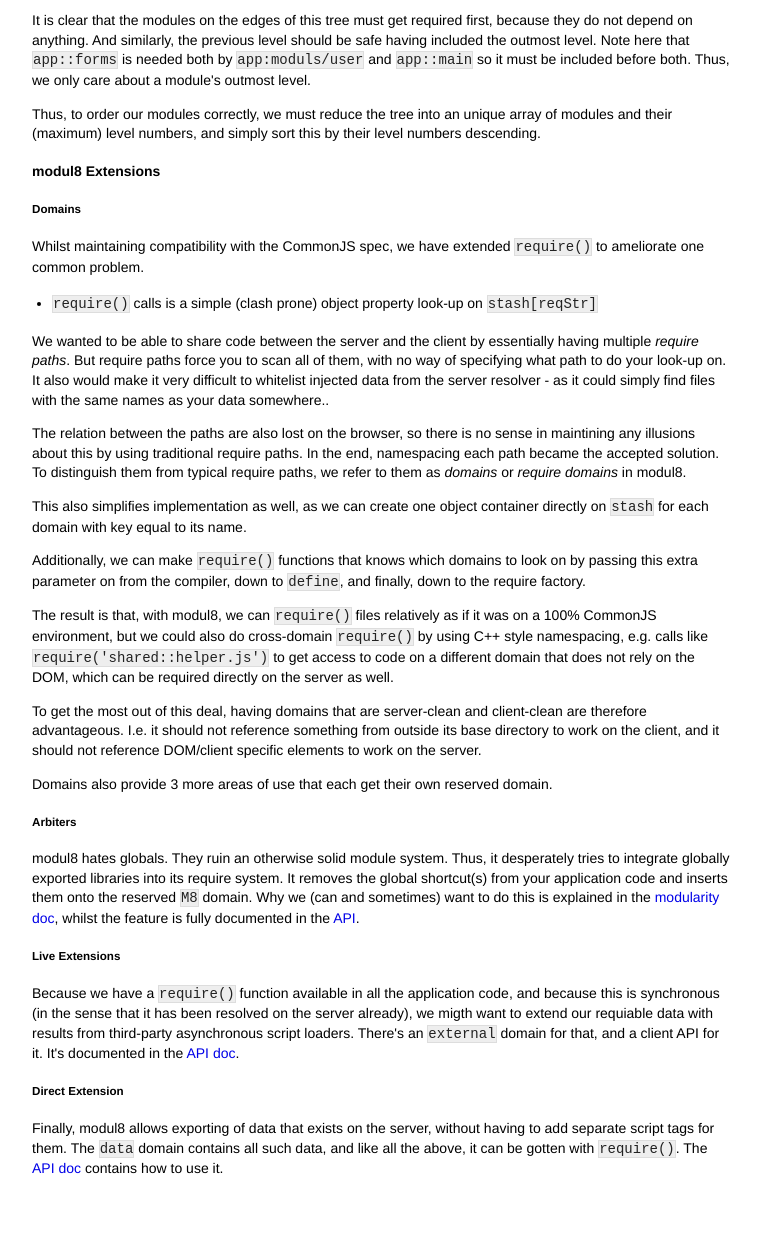
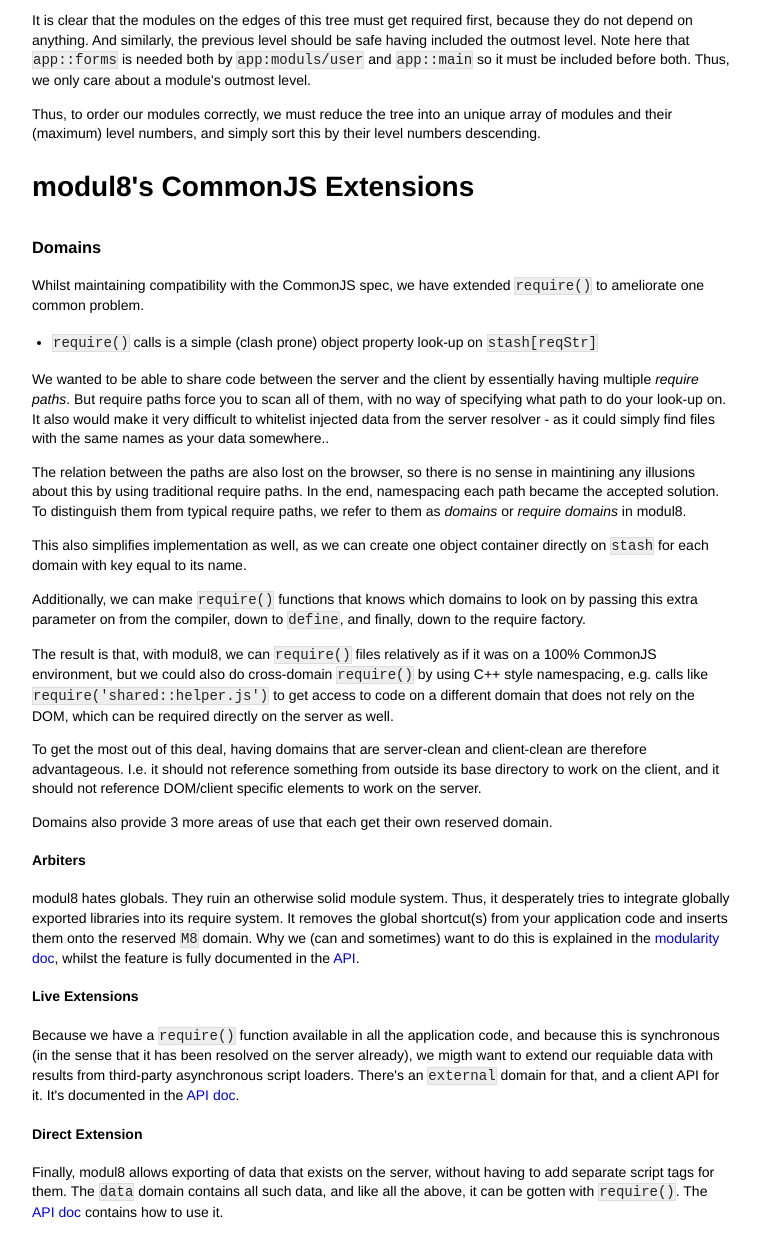
Before and after one commit to clux/modul8, a plain HTML site: page docs/commonjs.html in a window 1280 px wide. Shown: the part 2576-3833 px from the top of the page, without its empty margins (258-1021 px from the left). Drawn offline with Linux system fonts and the light colour scheme.

Commit message:
tweak headlines for commonjs doc

```diff
--- a/docs/commonjs.html
+++ b/docs/commonjs.html
@@ -135,9 +135,9 @@
 <p>Thus, to order our modules correctly, we must reduce the tree into an unique array of modules and their (maximum) level numbers,
 and simply sort this by their level numbers descending.</p>
 
-<h4>modul8 Extensions</h4>
+<h2>modul8's CommonJS Extensions</h2>
 
-<h5>Domains</h5>
+<h3>Domains</h3>
 
 <p>Whilst maintaining compatibility with the CommonJS spec, we have extended <code>require()</code> to ameliorate one common problem.</p>
 
@@ -167,20 +167,20 @@
 
 <p>Domains also provide 3 more areas of use that each get their own reserved domain.</p>
 
-<h5>Arbiters</h5>
+<h4>Arbiters</h4>
 
 <p>modul8 hates globals. They ruin an otherwise solid module system. Thus, it desperately tries to integrate globally exported libraries into its require system.
 It removes the global shortcut(s) from your application code and inserts them onto the reserved <code>M8</code> domain.
 Why we (can and sometimes) want to do this is explained in the <a href="modularity.html">modularity doc</a>, whilst
 the feature is fully documented in the <a href="api.html">API</a>.</p>
 
-<h5>Live Extensions</h5>
+<h4>Live Extensions</h4>
 
 <p>Because we have a <code>require()</code> function available in all the application code, and because this is synchronous (in the sense that it has been resolved on the server already),
 we migth want to extend our requiable data with results from third-party asynchronous script loaders.
 There's an <code>external</code> domain for that, and a client API for it. It's documented in the <a href="api.html">API doc</a>.</p>
 
-<h5>Direct Extension</h5>
+<h4>Direct Extension</h4>
 
 <p>Finally, modul8 allows exporting of data that exists on the server, without having to add separate script tags for them.
 The <code>data</code> domain contains all such data, and like all the above, it can be gotten with <code>require()</code>. The <a href="api.html">API doc</a> contains how to use it.</p>    </div>
```
Also changed, not shown: docs/modularity.html (+7 -7 lines).
